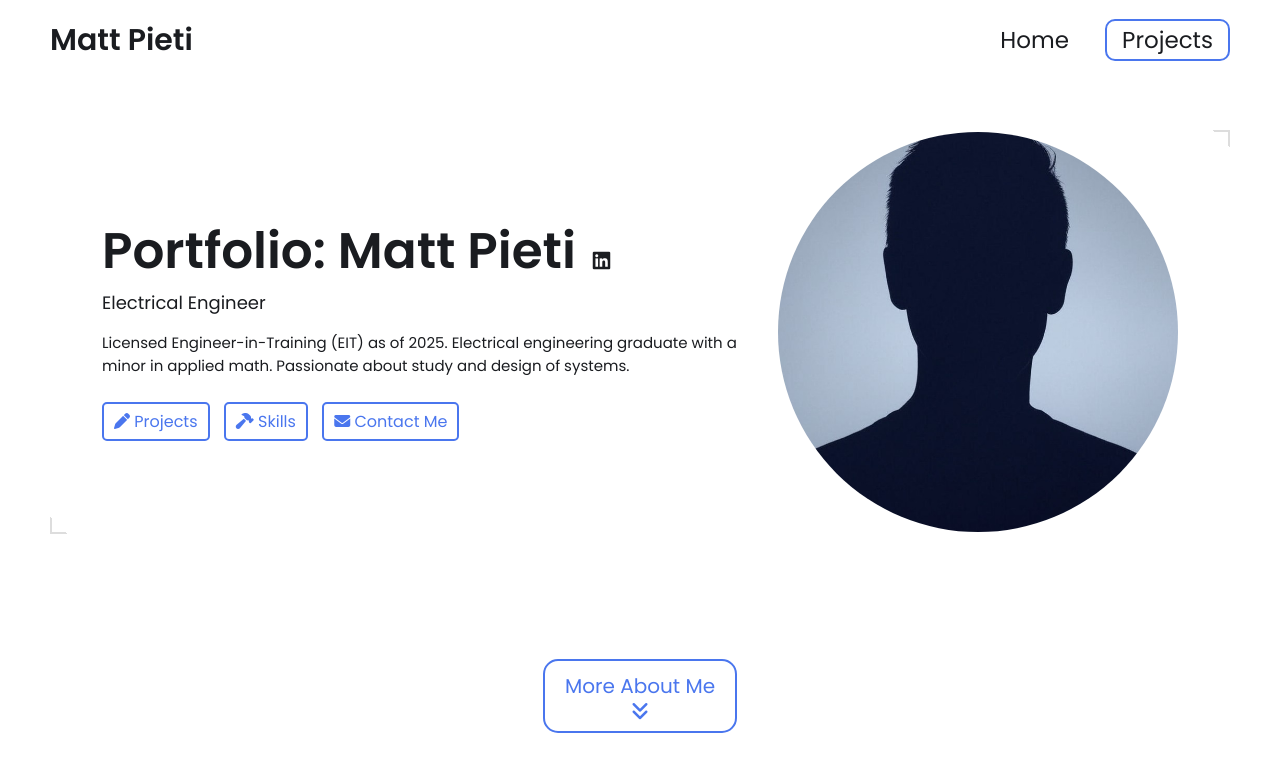
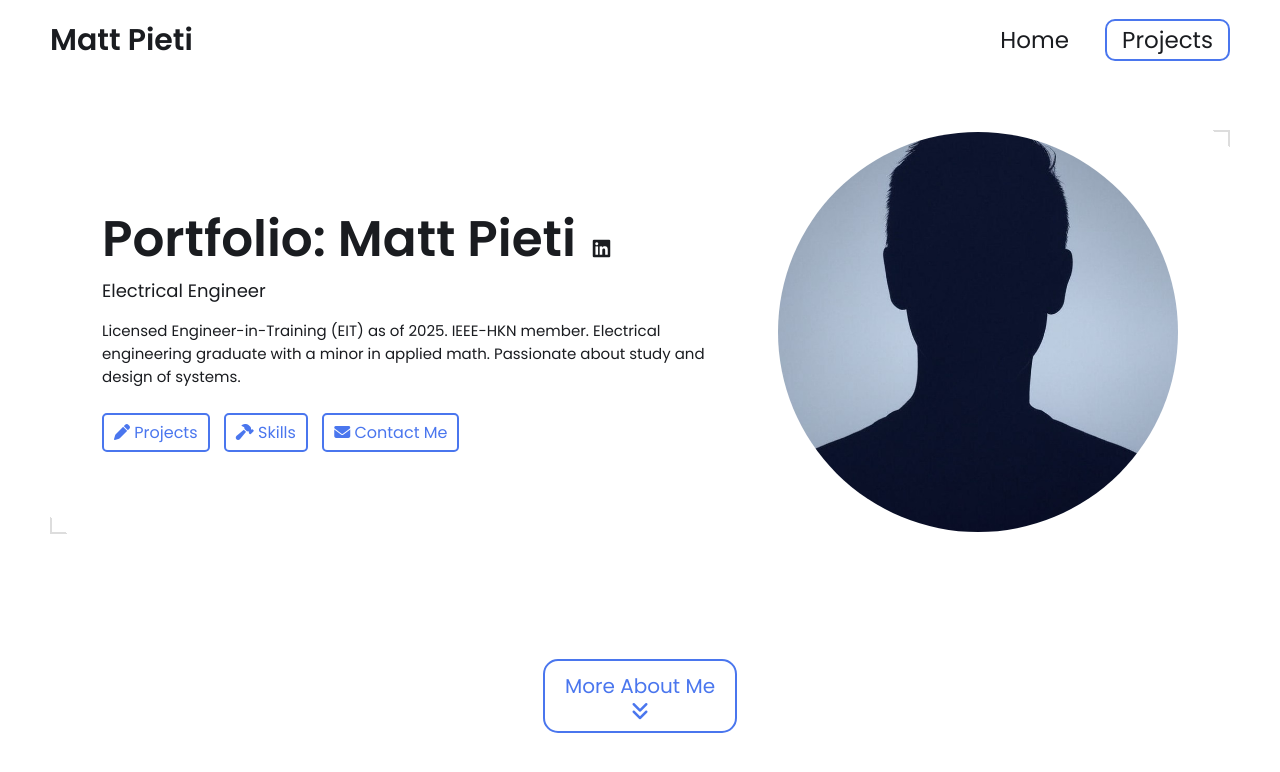
Before and after one commit to MattPieti/MattPieti.github.io, a Jekyll site: the page built from index.html, in a window 1280 px wide and 900 px high. Shown: the top 772 px of the window. Built offline with Jekyll 4.4.1, drawn with Linux system fonts in a browser that asks for light colours.

Commit message:
Update _config.yml

```diff
--- a/_config.yml
+++ b/_config.yml
@@ -15,9 +15,7 @@ title: Matt Pieti's Portfolio # This is what shows up in the tab of the browser
 name: Matt Pieti
 headline: Electrical Engineer
 description: >- # don't remove this line. this will ignore all new lines until the next section
-  Licensed Engineer-in-Training (EIT) as of 2025.
-  Electrical engineering graduate with a minor in applied math.
-  Passionate about study and design of systems.
+  Licensed Engineer-in-Training (EIT) as of 2025. IEEE-HKN member. Electrical engineering graduate with a minor in applied math. Passionate about study and design of systems.
 
 # Place your profile image in /assets/images/profile-image/folder and edit the file name
 profile_image: ./assets/images/profile-image/avatar.jpeg
```
